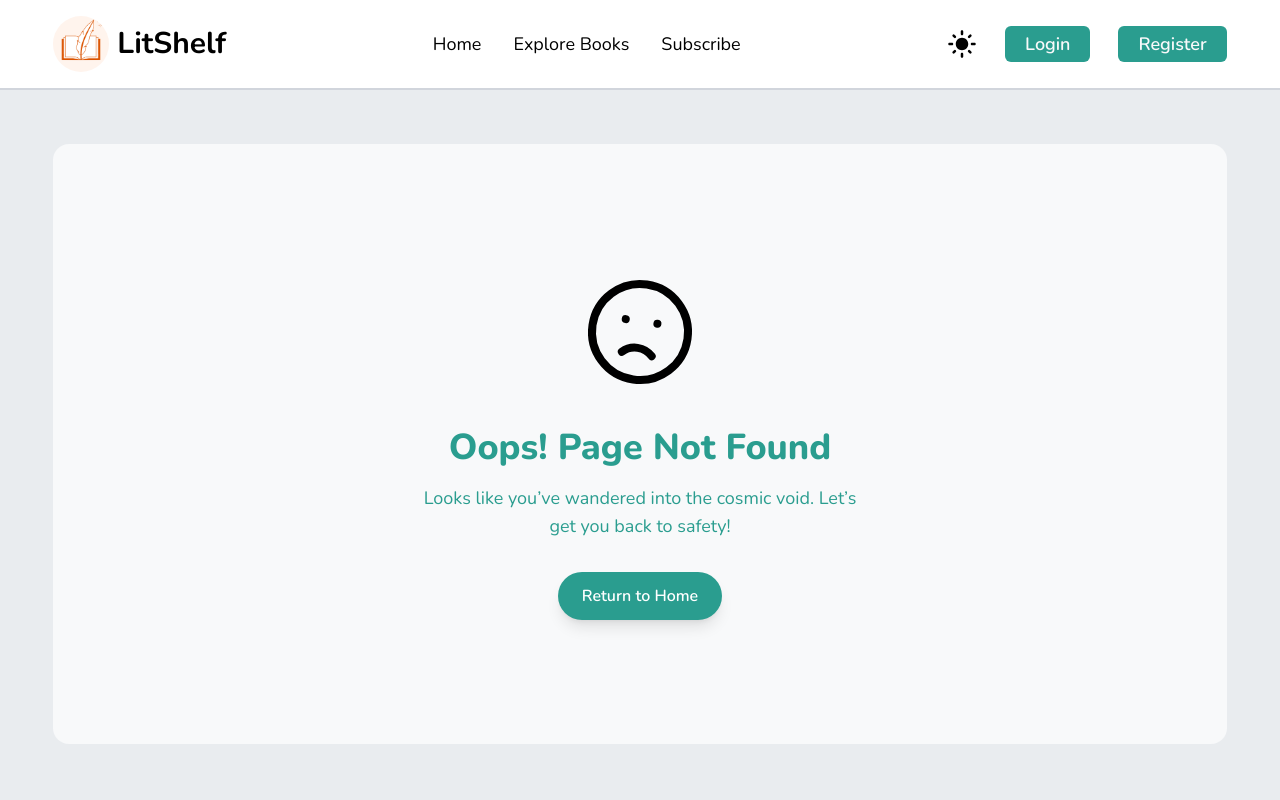
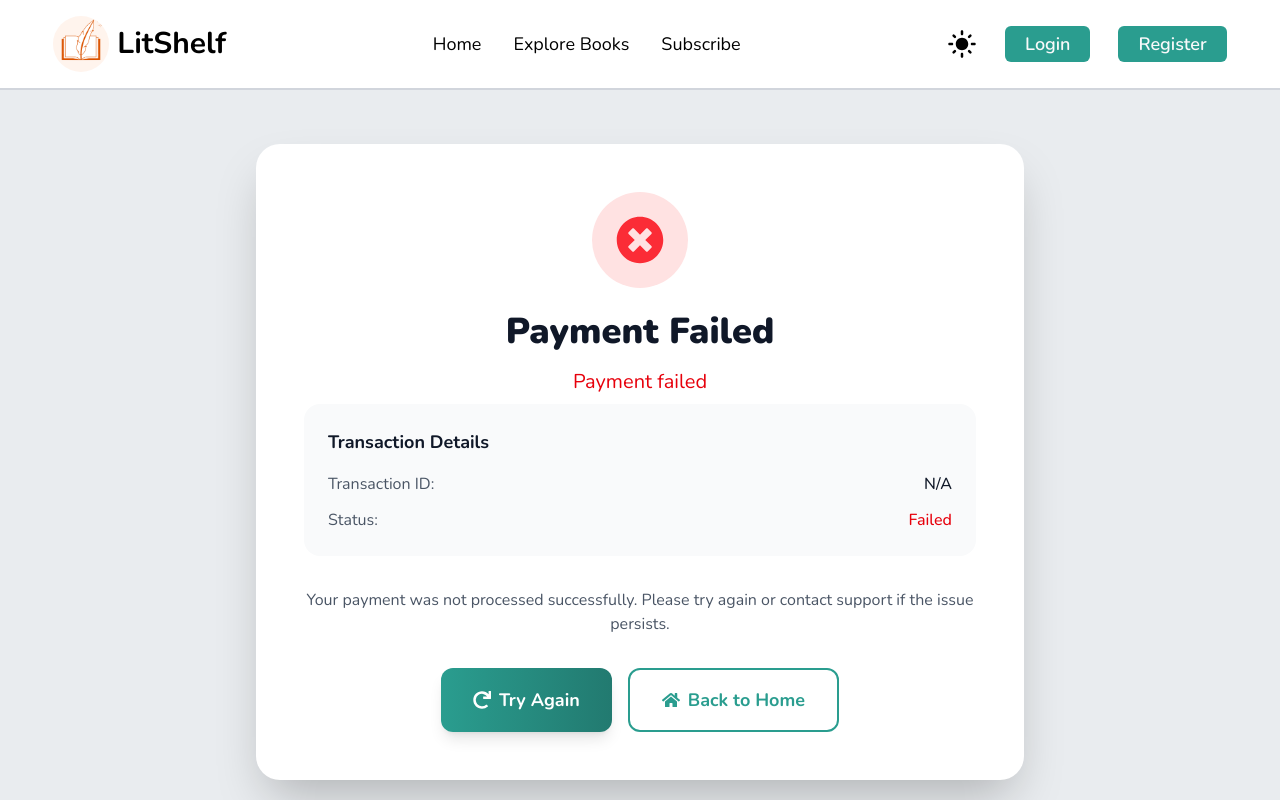
Before and after one commit to tamzid-molla/LitShelf-client, a React (Vite) app: page /payment/fail in a window 1280 px wide. Shown: the top 800 px of the page. Built offline with nearby package versions, Linux system fonts and the light colour scheme; no server answers.

Commit message:
Payement systems initial setup done

```diff
--- a/package.json
+++ b/package.json
@@ -24,6 +24,7 @@
     "react-icons": "^5.5.0",
     "react-router": "^7.6.1",
     "react-router-dom": "^7.9.4",
+    "sslcommerz-lts": "^1.2.0",
     "sweetalert2": "^11.22.0",
     "swiper": "^11.2.8",
     "tailwindcss": "^4.1.8"
--- a/src/components/dashboard/UserDashboard.jsx
+++ b/src/components/dashboard/UserDashboard.jsx
@@ -29,7 +29,7 @@ import {
   Tooltip,
   Legend,
 } from "chart.js";
-import { Link } from "react-router-dom";
+import { Link, useNavigate } from "react-router-dom";
 import Swal from "sweetalert2";
 import AddBooksForm from "../addBooks/AddBooksForm";
 
@@ -53,6 +53,7 @@ ChartJS.register(ArcElement, CategoryScale, LinearScale, PointElement, LineEleme
 const UserDashboard = ({ userData }) => {
   const { user, updateUser, setUser } = useContext(AuthContext);
   const axiosSecure = useAxiosSecure();
+  const navigate = useNavigate();
   const [activeTab, setActiveTab] = useState("overview");
   const [sidebarOpen, setSidebarOpen] = useState(false);
   const [myBooks, setMyBooks] = useState([]);
@@ -333,12 +334,12 @@ const UserDashboard = ({ userData }) => {
                 </p>
 
                 <div className="flex flex-col sm:flex-row gap-4 justify-center">
-                  <Link
-                    to="/subscribe"
+                  <button
+                    onClick={() => navigate("/subscribe")}
                     className="px-8 py-4 bg-gradient-to-r from-bgBtn to-hoverBtn hover:from-hoverBtn hover:to-bgBtn text-white rounded-xl font-bold text-lg shadow-lg hover:shadow-xl transition-all duration-300 flex items-center justify-center gap-2">
                     <span>Upgrade to Subscribe</span>
                     <FaArrowRight />
-                  </Link>
+                  </button>
                   <Link
                     to="/myBooks"
                     className="px-8 py-4 border-2 border-bgBtn text-bgBtn dark:text-bgBtn hover:bg-bgBtn/10 dark:hover:bg-bgBtn/10 rounded-xl font-bold text-lg transition-all duration-300 flex items-center justify-center gap-2">
--- /dev/null
+++ b/src/hooks/useSslCommerz.jsx
@@ -0,0 +1,51 @@
+import { useContext } from "react";
+import { AuthContext } from "../context/FirebaseContext";
+import axios from "axios";
+import { redirect } from "react-router";
+
+const useSslCommerz = () => {
+  const { user } = useContext(AuthContext);
+
+  // Function to initiate SSLCommerz payment
+  const initiatePayment = async (plan) => {
+    const amount = parseFloat(plan?.price);
+
+    if (!user) {
+      redirect("/login");
+      return;
+    }
+
+    try {
+      // Prepare payment data
+      const paymentData = {
+        amount: amount,
+        currency: "BDT",
+        tran_id: "",
+        product_name: `${plan.name} Subscription`,
+        product_category: "Subscription",
+        cus_name: user.displayName || "Customer",
+        cus_email: user.email,
+        cus_phone: user.phoneNumber || "N/A",
+        status: "Pending",
+        date: new Date().toISOString(),
+      };
+
+      //   Send request to backend to initiate payment
+      const response = await axios.post(`${import.meta.env.VITE_baseURL}/ssl/init-payment`, paymentData);
+
+      if (response.data && response.data.GatewayPageURL) {
+        // Redirect to SSLCommerz payment gateway
+        window.location.replace(response.data.GatewayPageURL);
+      } else {
+        throw new Error("Payment initiation failed");
+      }
+    } catch (error) {
+      console.error("Error initiating SSLCommerz payment:", error);
+      alert("Error initiating payment. Please try again.");
+    }
+  };
+
+  return { initiatePayment };
+};
+
+export default useSslCommerz;
--- /dev/null
+++ b/src/pages/PaymentFailure.jsx
@@ -0,0 +1,78 @@
+import React from "react";
+import { useState, useEffect } from "react";
+import { useNavigate, useSearchParams } from "react-router-dom";
+import Loading from "../components/common/Loading";
+import { FaTimesCircle, FaRedo, FaHome } from "react-icons/fa";
+
+const PaymentFailure = () => {
+  const [searchParams] = useSearchParams();
+  const [loading, setLoading] = useState(true);
+  const navigate = useNavigate();
+
+  const reason = searchParams.get("reason") || "Payment failed";
+  const tran_id = searchParams.get("tran_id");
+
+  useEffect(() => {
+    // Simulate loading for a short time to show the failure message
+    const timer = setTimeout(() => {
+      setLoading(false);
+    }, 2000);
+
+    return () => clearTimeout(timer);
+  }, []);
+
+  if (loading) {
+    return <Loading />;
+  }
+
+  return (
+    <div className="min-h-screen pt-36 pb-16 bg-base dark:bg-darkBase flex items-center">
+      <div className="w-11/12 mx-auto max-w-3xl">
+        <div className="bg-white dark:bg-gray-800 rounded-3xl shadow-2xl p-8 md:p-12 text-center">
+          <div className="flex justify-center mb-6">
+            <div className="w-24 h-24 bg-red-100 dark:bg-red-900/30 rounded-full flex items-center justify-center">
+              <FaTimesCircle className="text-5xl text-red-500" />
+            </div>
+          </div>
+
+          <h1 className="text-3xl md:text-4xl font-black text-gray-900 dark:text-white mb-4">Payment Failed</h1>
+
+          <p className="text-xl text-red-600 dark:text-red-400 mb-2">{reason}</p>
+
+          <div className="bg-gray-50 dark:bg-gray-700 rounded-2xl p-6 mb-8 text-left">
+            <h2 className="text-lg font-bold text-gray-900 dark:text-white mb-4">Transaction Details</h2>
+            <div className="space-y-3">
+              <div className="flex justify-between">
+                <span className="text-gray-600 dark:text-gray-300">Transaction ID:</span>
+                <span className="font-medium text-gray-900 dark:text-white">{tran_id || "N/A"}</span>
+              </div>
+              <div className="flex justify-between">
+                <span className="text-gray-600 dark:text-gray-300">Status:</span>
+                <span className="font-medium text-red-600 dark:text-red-400">Failed</span>
+              </div>
+            </div>
+          </div>
+
+          <p className="text-gray-600 dark:text-gray-400 mb-8">
+            Your payment was not processed successfully. Please try again or contact support if the issue persists.
+          </p>
+
+          <div className="flex flex-col sm:flex-row gap-4 justify-center">
+            <button
+              onClick={() => navigate("/subscribe")}
+              className="flex items-center justify-center gap-2 px-8 py-4 bg-gradient-to-r from-bgBtn to-hoverBtn hover:from-hoverBtn hover:to-bgBtn text-white rounded-xl font-bold text-lg shadow-lg hover:shadow-xl transition-all duration-300">
+              <FaRedo /> Try Again
+            </button>
+            <button
+              onClick={() => navigate("/")}
+              className="flex items-center justify-center gap-2 px-8 py-4 border-2 border-bgBtn text-bgBtn dark:text-bgBtn hover:bg-bgBtn/10 dark:hover:bg-bgBtn/10 rounded-xl font-bold text-lg transition-all duration-300">
+              <FaHome /> Back to Home
+            </button>
+          </div>
+        </div>
+      </div>
+    </div>
+  );
+};
+
+export default PaymentFailure;
--- /dev/null
+++ b/src/pages/PaymentSuccess.jsx
@@ -0,0 +1,87 @@
+import React from "react";
+import { useState, useEffect } from "react";
+import { useNavigate, useSearchParams } from "react-router-dom";
+import Loading from "../components/common/Loading";
+import { FaCheckCircle, FaHome, FaBook } from "react-icons/fa";
+
+const PaymentSuccess = () => {
+  const [searchParams] = useSearchParams();
+  const [loading, setLoading] = useState(true);
+  const navigate = useNavigate();
+
+  const tran_id = searchParams.get("tran_id");
+  const amount = searchParams.get("amount");
+  const card_type = searchParams.get("card_type");
+
+  useEffect(() => {
+    // Simulate loading for a short time to show the success message
+    const timer = setTimeout(() => {
+      setLoading(false);
+    }, 2000);
+
+    return () => clearTimeout(timer);
+  }, []);
+
+  if (loading) {
+    return <Loading />;
+  }
+
+  return (
+    <div className="min-h-screen pt-36 pb-16 bg-base dark:bg-darkBase flex items-center">
+      <div className="w-11/12 mx-auto max-w-3xl">
+        <div className="bg-white dark:bg-gray-800 rounded-3xl shadow-2xl p-8 md:p-12 text-center">
+          <div className="flex justify-center mb-6">
+            <div className="w-24 h-24 bg-green-100 dark:bg-green-900/30 rounded-full flex items-center justify-center">
+              <FaCheckCircle className="text-5xl text-green-500" />
+            </div>
+          </div>
+
+          <h1 className="text-3xl md:text-4xl font-black text-gray-900 dark:text-white mb-4">Payment Successful!</h1>
+
+          <p className="text-xl text-green-600 dark:text-green-400 mb-2">Thank you for your subscription</p>
+
+          <div className="bg-gray-50 dark:bg-gray-700 rounded-2xl p-6 mb-8 text-left">
+            <h2 className="text-lg font-bold text-gray-900 dark:text-white mb-4">Transaction Details</h2>
+            <div className="space-y-3">
+              <div className="flex justify-between">
+                <span className="text-gray-600 dark:text-gray-300">Transaction ID:</span>
+                <span className="font-medium text-gray-900 dark:text-white">{tran_id}</span>
+              </div>
+              <div className="flex justify-between">
+                <span className="text-gray-600 dark:text-gray-300">Amount Paid:</span>
+                <span className="font-medium text-gray-900 dark:text-white">${amount}</span>
+              </div>
+              <div className="flex justify-between">
+                <span className="text-gray-600 dark:text-gray-300">Payment Method:</span>
+                <span className="font-medium text-gray-900 dark:text-white">{card_type}</span>
+              </div>
+              <div className="flex justify-between">
+                <span className="text-gray-600 dark:text-gray-300">Status:</span>
+                <span className="font-medium text-green-600 dark:text-green-400">Completed</span>
+              </div>
+            </div>
+          </div>
+
+          <p className="text-gray-600 dark:text-gray-400 mb-8">
+            Your subscription is now active! You can now enjoy unlimited book tracking and all premium features.
+          </p>
+
+          <div className="flex flex-col sm:flex-row gap-4 justify-center">
+            <button
+              onClick={() => navigate("/")}
+              className="flex items-center justify-center gap-2 px-8 py-4 bg-gradient-to-r from-bgBtn to-hoverBtn hover:from-hoverBtn hover:to-bgBtn text-white rounded-xl font-bold text-lg shadow-lg hover:shadow-xl transition-all duration-300">
+              <FaHome /> Back to Home
+            </button>
+            <button
+              onClick={() => navigate("/dashboard")}
+              className="flex items-center justify-center gap-2 px-8 py-4 border-2 border-bgBtn text-bgBtn dark:text-bgBtn hover:bg-bgBtn/10 dark:hover:bg-bgBtn/10 rounded-xl font-bold text-lg transition-all duration-300">
+              <FaBook /> Go to Dashboard
+            </button>
+          </div>
+        </div>
+      </div>
+    </div>
+  );
+};
+
+export default PaymentSuccess;
--- a/src/pages/Subscribe.jsx
+++ b/src/pages/Subscribe.jsx
@@ -2,17 +2,18 @@ import React from "react";
 import { useState } from "react";
 import Loading from "../components/common/Loading";
 import { FaCheck, FaTimes, FaBook, FaStar, FaGlobe } from "react-icons/fa";
+import useSslCommerz from "../hooks/useSslCommerz";
 
 const Subscribe = () => {
   const [loading] = useState(false);
-
+  const { initiatePayment } = useSslCommerz();
   // Subscription plans data
   const plans = [
     {
       id: 1,
       name: "Basic",
-      price: "$9.99",
-      period: "per month",
+      price: 1500,
+      period: "Indefinite",
       description: "Perfect for tracking your personal library",
       features: [
         { name: "Track up to 100 books", available: true },
@@ -29,8 +30,8 @@ const Subscribe = () => {
     {
       id: 2,
       name: "Premium",
-      price: "$19.99",
-      period: "per month",
+      price: 3000,
+      period: "Indefinite",
       description: "For active book collectors",
       features: [
         { name: "Unlimited book tracking", available: true },
@@ -47,8 +48,8 @@ const Subscribe = () => {
     {
       id: 3,
       name: "Pro",
-      price: "$29.99",
-      period: "per month",
+      price: 5000,
+      period: "Indefinite",
       description: "For serious book collectors",
       features: [
         { name: "Unlimited book tracking", available: true },
@@ -119,7 +120,7 @@ const Subscribe = () => {
                     {plan.period}
                   </span>
                 </div>
-                <p className={`mt-2 ${plan.popular ? "text-white/90" : "text-gray-600 dark:text-gray-400"}`}>
+                <p className={`${plan.popular ? "text-white/90" : "text-gray-600 dark:text-gray-400"}`}>
                   {plan.description}
                 </p>
               </div>
@@ -153,7 +154,8 @@ const Subscribe = () => {
                   plan.popular
                     ? "bg-white text-bgBtn hover:bg-gray-100 transform hover:-translate-y-1"
                     : "bg-bgBtn text-white hover:bg-hoverBtn transform hover:-translate-y-1"
-                }`}>
+                }`}
+                onClick={() => initiatePayment(plan)}>
                 Get Started
               </button>
             </div>
--- a/src/route/Router.jsx
+++ b/src/route/Router.jsx
@@ -10,6 +10,8 @@ import MyBooks from "../pages/MyBooks";
 import Profile from "../pages/Profile";
 import Dashboard from "../pages/Dashboard";
 import Subscribe from "../pages/Subscribe";
+import PaymentSuccess from "../pages/PaymentSuccess";
+import PaymentFailure from "../pages/PaymentFailure";
 import PrivateRoute from "../private/PrivateRoute";
 import RatingContext from "../context/RatingContext";
 import UpdateBook from "../components/myBooks/UpdateBook";
@@ -72,12 +74,12 @@ const router = createBrowserRouter([
         Component: BooksCategory,
       },
       {
-        path: "/subscribe",
-        element: (
-          <PrivateRoute>
-            <Subscribe></Subscribe>
-          </PrivateRoute>
-        ),
+        path: "/payment/success",
+        Component: PaymentSuccess,
+      },
+      {
+        path: "/payment/fail",
+        Component: PaymentFailure,
       },
       {
         path: "*",
@@ -99,6 +101,14 @@ const router = createBrowserRouter([
       },
     ],
   },
+  {
+    path: "/subscribe",
+    element: (
+      <PrivateRoute>
+        <Subscribe></Subscribe>
+      </PrivateRoute>
+    ),
+  },
 ]);
 
 export default router;
--- a/vite.config.js
+++ b/vite.config.js
@@ -1,8 +1,11 @@
-import { defineConfig } from 'vite'
-import react from '@vitejs/plugin-react'
-import tailwindcss from '@tailwindcss/vite';
+import { defineConfig } from "vite";
+import react from "@vitejs/plugin-react";
+import tailwindcss from "@tailwindcss/vite";
 
 // https://vite.dev/config/
 export default defineConfig({
-  plugins: [react(),tailwindcss()],
-})
+  plugins: [react(), tailwindcss()],
+  server: {
+    historyApiFallback: true, // This handles client-side routing for unknown routes
+  },
+});
```
Also changed, not shown: 1 other file (tests, documents, lock files or other folders).
